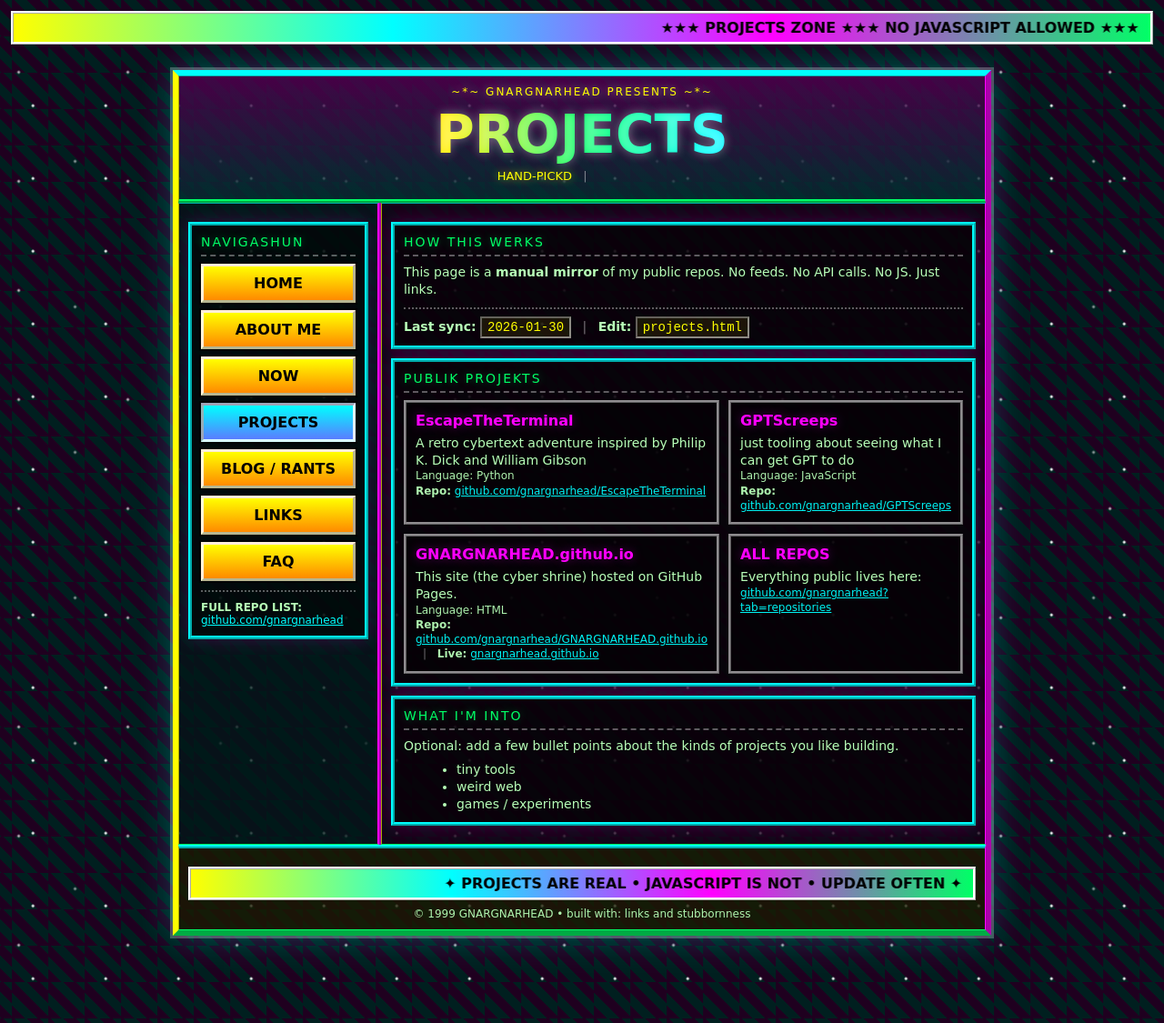
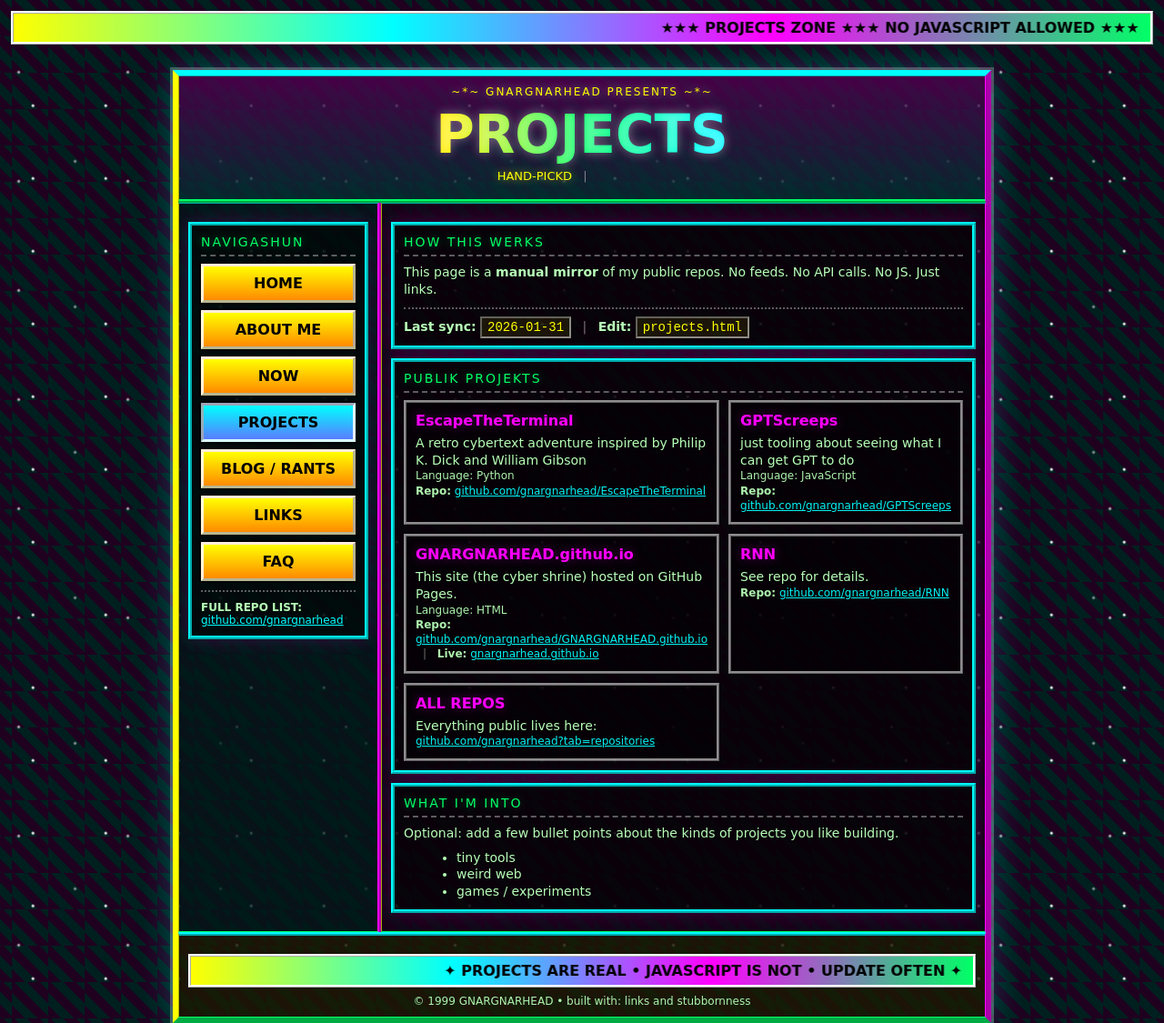
Before and after one commit to GnarGnarHead/GNARGNARHEAD.github.io, a Jekyll site: the page projects.html, which Jekyll copies as it is, in a window 1280 px wide. Shown: the whole page at 91% size. Built offline with Jekyll 4.4.1, drawn with Linux system fonts in a browser that asks for light colours.

Commit message:
Update last sync date and add new project card for RNN

```diff
--- a/projects.html
+++ b/projects.html
@@ -49,7 +49,7 @@
             <div class="small">
               This page is a <b>manual mirror</b> of my public repos. No feeds. No API calls. No JS. Just links.
               <hr class="hr">
-              <b>Last sync:</b> <span class="counter">2026-01-30</span>
+              <b>Last sync:</b> <span class="counter">2026-01-31</span>
               <span class="sep">|</span>
               <b>Edit:</b> <span class="counter">projects.html</span>
             </div>
@@ -94,6 +94,16 @@
               </div>
 
               <div class="card">
+                <div class="cardTitle">RNN</div>
+                <div class="small">
+                  See repo for details.
+                  <div class="tiny">
+                    <b>Repo:</b> <a href="https://github.com/gnargnarhead/RNN" target="_blank" rel="noreferrer">github.com/gnargnarhead/RNN</a>
+                  </div>
+                </div>
+              </div>
+
+              <div class="card">
                 <div class="cardTitle">ALL REPOS</div>
                 <div class="small">
                   Everything public lives here:
```
